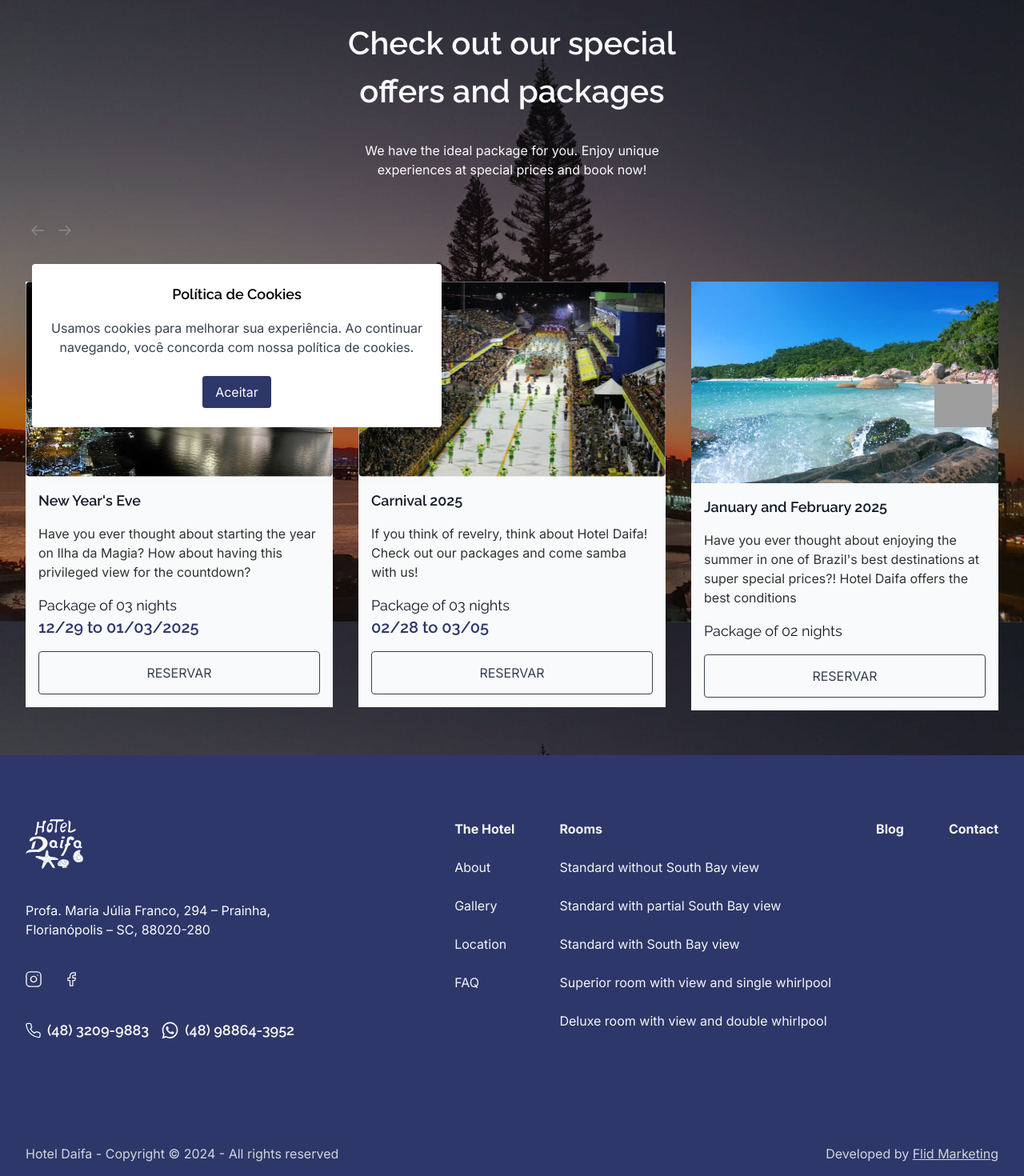
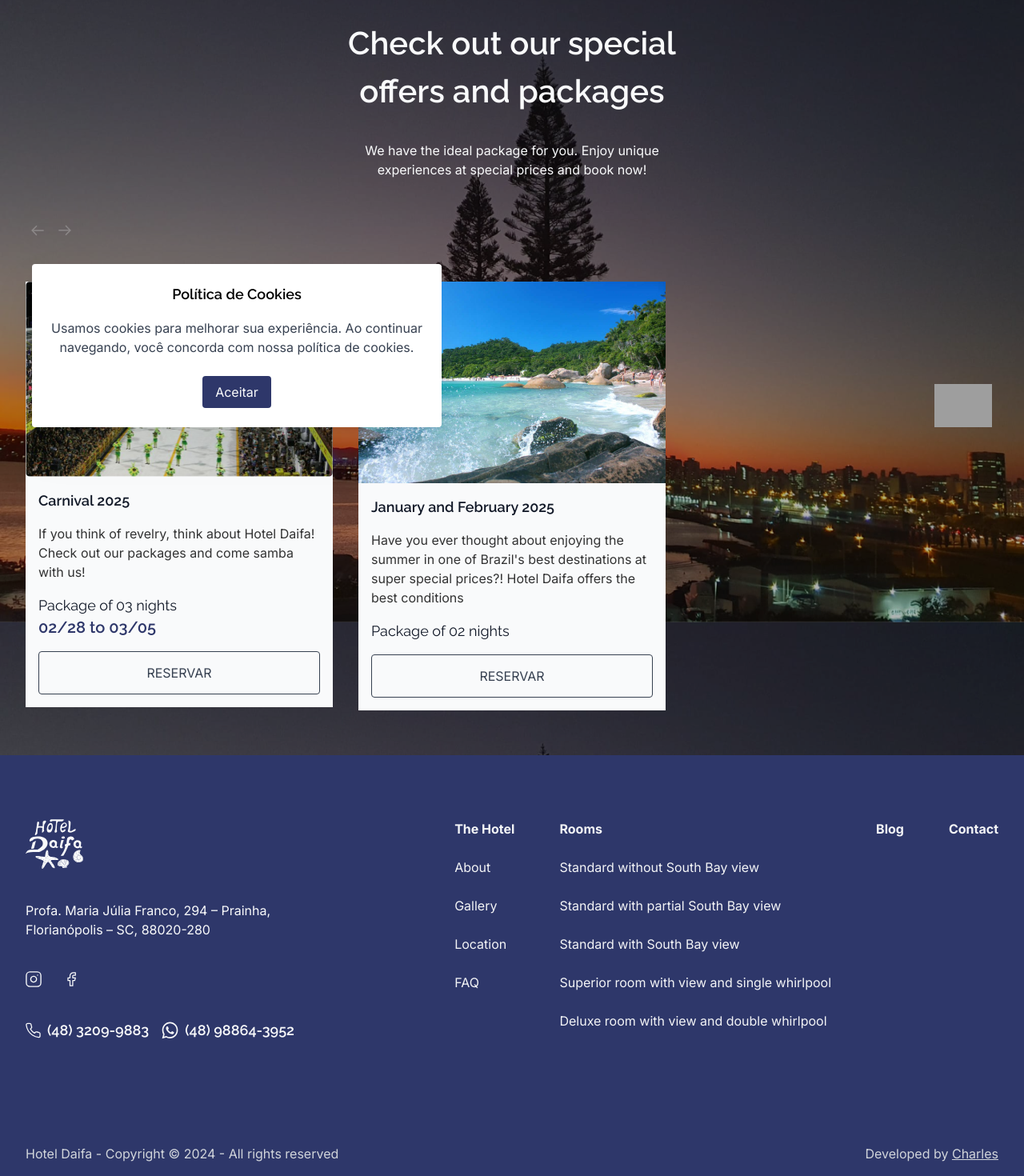
Before and after one commit to charlesalmeiida/hotel-daifa, a Next.js app: page /en/promocoes in a window 1280 px wide. Shown: the part 226-1696 px from the top of the page at 80% size. Built offline with nearby package versions, Linux system fonts and the light colour scheme; grey boxes are pictures that could not be loaded.

Commit message:
change promotions in promotions data

```diff
--- a/src/app/[locale]/blog/[slug]/page.tsx
+++ b/src/app/[locale]/blog/[slug]/page.tsx
@@ -1,7 +1,6 @@
 "use client"
 
 import { Container } from "@/components/Global/Container"
-import Image from "next/image"
 import { builder } from "@builder.io/react"
 import { useEffect, useState } from "react"
 import { useRouter } from "next/navigation"
@@ -10,7 +9,9 @@
 import { DateAndTheme } from "../components/DateAndTheme"
 import { RelatedPosts } from "../components/RelatedPosts"
 
-builder.init(process.env.NEXT_PUBLIC_BUILDER_API_KEY || "")
+import Image from "next/image"
+
+builder.init(process.env.NEXT_PUBLIC_BUILDER_API_KEY!)
 
 async function fetchPost(slug: string) {
   const post = await builder.get("blog-post", {
--- a/src/app/[locale]/blog/components/BlogSection.tsx
+++ b/src/app/[locale]/blog/components/BlogSection.tsx
@@ -9,7 +9,7 @@
 import { motion } from "framer-motion"
 import { useTranslations } from "next-intl"
 
-builder.init(process.env.NEXT_PUBLIC_BUILDER_API_KEY || "")
+builder.init(process.env.NEXT_PUBLIC_BUILDER_API_KEY!)
 
 async function fetchAllPosts() {
   const posts = await builder.getAll("blog-post", {
--- a/src/app/data/promotionsData.json
+++ b/src/app/data/promotionsData.json
@@ -1,18 +1,4 @@
 [
-  {
-    "image": "/img/image-promotion-01.png",
-    "title": "Reveillon",
-    "titleEn": "New Year's Eve",
-    "titleEs": "Fin de Año",
-    "description": "Já pensou em começar o ano na Ilha da Magia? E que tal ter essa vista privilegiada pra contagem regressiva?",
-    "descriptionEn": "Have you ever thought about starting the year on Ilha da Magia? How about having this privileged view for the countdown?",
-    "descriptionEs": "Ya penso en comenzar el año nuevo en la isla de la magia ?  Y que tal tener esa vista privilegiada para la cuenta atras?",
-    "package": "Pacote de 03 noites",
-    "packageEn": "Package of 03 nights",
-    "packageEs": "Pacote de 03 noches",
-    "date": "29/12 a 03/01/2025",
-    "dateEn": "12/29 to 01/03/2025"
-  },
   {
     "image": "/img/image-promotion-02.png",
     "title": "Carnaval 2025",
--- a/src/components/Footer/Copyright.tsx
+++ b/src/components/Footer/Copyright.tsx
@@ -9,8 +9,12 @@
       <span className="block">{t("text")}</span>
       <span className="block">
         {t("developed")}{" "}
-        <Link className="underline" href={"/"}>
-          Flid Marketing
+        <Link
+          className="underline"
+          target="_blank"
+          href={"https://portfolio-charlesalmeiida.vercel.app/pt"}
+        >
+          Charles
         </Link>
       </span>
     </div>
```
